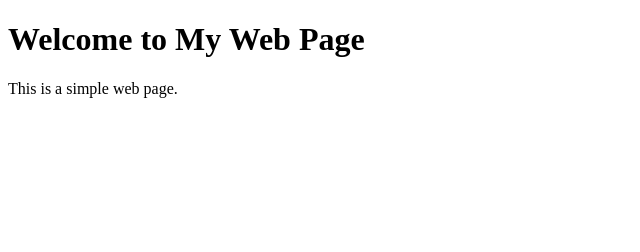
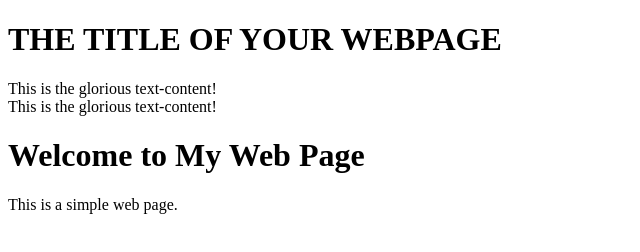
Before and after one commit to Sanchit257/git_test, a plain HTML site: page index.html in a window 1280 px wide. Shown: the whole page, without its empty margins (0-640 px from the left). Drawn offline with Linux system fonts and the light colour scheme.

Commit message:
DOM excercise

```diff
--- a/index.html
+++ b/index.html
@@ -1,14 +1,16 @@
 <!DOCTYPE html>
-<html lang="en">
-<head>
-    <meta charset="UTF-8">
-    <meta name="viewport" content="width=device-width, initial-scale=1.0">
-    <title>My Web Page</title>
-    <link rel="stylesheet" href="styles.css">
-    <script src="script.js" defer></script>
-</head>
+  <!-- The DOM -->
+<body>
+    <h1>THE TITLE OF YOUR WEBPAGE</h1>
+    <div id="container">
+      <div class="content">This is the glorious text-content!</div>
+    </div>
+  </body>
+<body>
+    <head>
+        <script src="js-file.js" defer></script>
+      </head>
 
-<body>
     <header>
         <h1>Welcome to My Web Page</h1>
     </header>
--- /dev/null
+++ b/js-file.js
@@ -0,0 +1,8 @@
+// your JavaScript file
+const container = document.querySelector("#container");
+
+const content = document.createElement("div");
+content.classList.add("content");
+content.textContent = "This is the glorious text-content!";
+
+container.appendChild(content);
```
